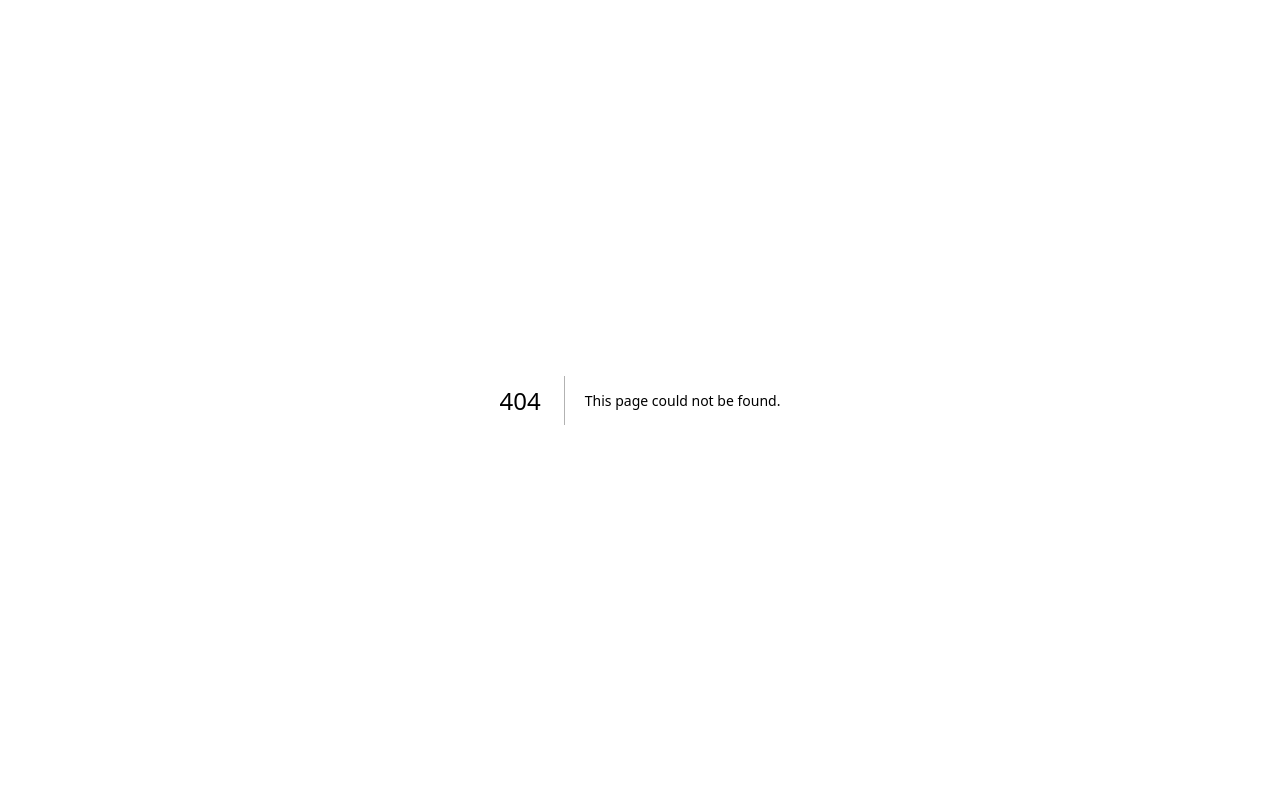
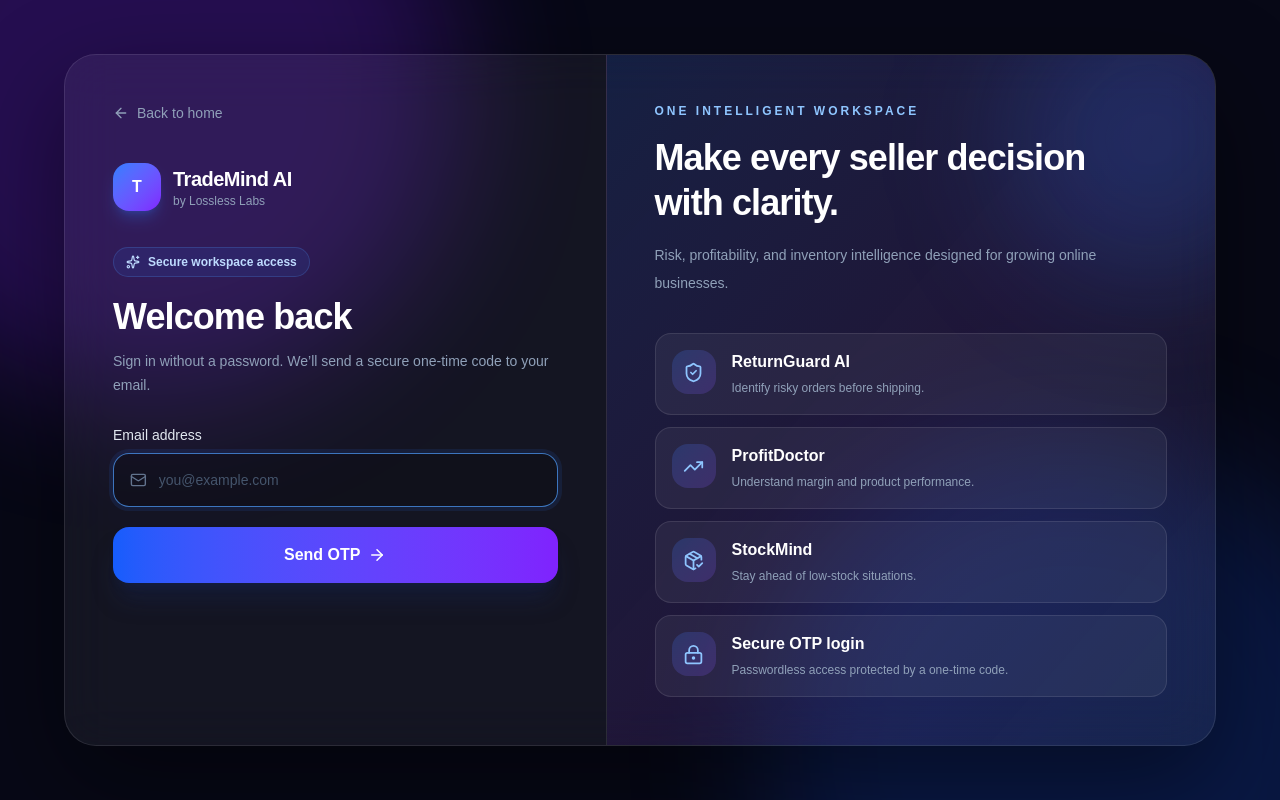
Before and after one commit to sajib-kundu-ai/TradeMind-AI, a Next.js app in the folder frontend/: page /login in a window 1280 px wide. Before the commit this address had no page. Built offline with nearby package versions, Linux system fonts and the light colour scheme; no server answers.

Commit message:
feat: add email OTP login page

```diff
--- /dev/null
+++ b/frontend/app/login/page.js
@@ -0,0 +1,135 @@
+"use client";
+
+import { requestOtp, verifyOtp } from "@/lib/api";
+import {
+  ArrowLeft,
+  ArrowRight,
+  CheckCircle2,
+  LockKeyhole,
+  Mail,
+  PackageCheck,
+  ShieldCheck,
+  Sparkles,
+  TrendingUp,
+} from "lucide-react";
+import Link from "next/link";
+import { useRouter, useSearchParams } from "next/navigation";
+import { Suspense, useEffect, useState } from "react";
+
+function safeDestination(value) {
+  return value?.startsWith("/") && !value.startsWith("//") && !value.startsWith("/login")
+    ? value
+    : "/dashboard";
+}
+
+function LoginContent() {
+  const router = useRouter();
+  const searchParams = useSearchParams();
+  const destination = safeDestination(searchParams.get("next"));
+  const [step, setStep] = useState("email");
+  const [email, setEmail] = useState("");
+  const [otp, setOtp] = useState("");
+  const [loading, setLoading] = useState(false);
+  const [error, setError] = useState("");
+  const [success, setSuccess] = useState("");
+
+  useEffect(() => {
+    if (window.localStorage.getItem("trademind_token")) {
+      router.replace(destination);
+    }
+  }, [destination, router]);
+
+  async function handleRequestOtp(event) {
+    event.preventDefault();
+    setLoading(true);
+    setError("");
+    setSuccess("");
+    try {
+      await requestOtp(email.trim());
+      setStep("otp");
+      setSuccess("OTP sent successfully. Please check your email.");
+    } catch (requestError) {
+      setError(requestError.message);
+    } finally {
+      setLoading(false);
+    }
+  }
+
+  async function handleVerifyOtp(event) {
+    event.preventDefault();
+    setLoading(true);
+    setError("");
+    try {
+      const data = await verifyOtp(email.trim(), otp);
+      window.localStorage.setItem("trademind_token", data.access_token);
+      router.replace(destination);
+    } catch (requestError) {
+      setError(requestError.message);
+    } finally {
+      setLoading(false);
+    }
+  }
+
+  function changeEmail() {
+    setStep("email");
+    setOtp("");
+    setError("");
+    setSuccess("");
+  }
+
+  const features = [
+    [ShieldCheck, "ReturnGuard AI", "Identify risky orders before shipping."],
+    [TrendingUp, "ProfitDoctor", "Understand margin and product performance."],
+    [PackageCheck, "StockMind", "Stay ahead of low-stock situations."],
+    [LockKeyhole, "Secure OTP login", "Passwordless access protected by a one-time code."],
+  ];
+
+  return (
+    <main className="relative min-h-screen overflow-hidden bg-[#070816] px-5 py-6 text-white sm:px-8 lg:flex lg:items-center lg:py-10">
+      <div className="pointer-events-none absolute -left-40 top-[-220px] h-[620px] w-[620px] rounded-full bg-violet-600/25 blur-3xl" />
+      <div className="pointer-events-none absolute bottom-[-260px] right-[-100px] h-[620px] w-[620px] rounded-full bg-blue-600/20 blur-3xl" />
+
+      <div className="relative z-10 mx-auto grid w-full max-w-6xl overflow-hidden rounded-[2rem] border border-white/10 bg-white/[0.055] shadow-[0_35px_100px_rgba(0,0,0,0.45)] backdrop-blur-xl lg:grid-cols-[0.94fr_1.06fr]">
+        <section className="p-7 sm:p-10 lg:p-12">
+          <Link href="/" className="mb-10 inline-flex items-center gap-2 text-sm text-slate-400 transition hover:text-white"><ArrowLeft size={16} /> Back to home</Link>
+
+          <div className="mb-9 flex items-center gap-3">
+            <div className="flex h-12 w-12 items-center justify-center rounded-2xl bg-gradient-to-br from-blue-500 to-violet-600 font-bold shadow-lg shadow-blue-500/25">T</div>
+            <div><h1 className="text-xl font-bold tracking-tight">TradeMind AI</h1><p className="text-xs text-slate-400">by Lossless Labs</p></div>
+          </div>
+
+          <span className="inline-flex items-center gap-2 rounded-full border border-blue-400/20 bg-blue-500/10 px-3 py-1.5 text-xs font-semibold text-blue-200"><Sparkles size={14} /> Secure workspace access</span>
+          <h2 className="mt-5 text-3xl font-bold tracking-tight sm:text-4xl">{step === "email" ? "Welcome back" : "Check your inbox"}</h2>
+          <p className="mt-3 max-w-md text-sm leading-6 text-slate-400">{step === "email" ? "Sign in without a password. We’ll send a secure one-time code to your email." : <>Enter the six-digit code sent to <span className="font-semibold text-slate-200">{email}</span>.</>}</p>
+
+          {success && <p role="status" className="mt-5 flex items-start gap-2 rounded-2xl border border-emerald-400/20 bg-emerald-500/10 p-3.5 text-sm text-emerald-200"><CheckCircle2 className="mt-0.5 shrink-0" size={17} />{success}</p>}
+          {error && <p role="alert" className="mt-5 rounded-2xl border border-rose-400/20 bg-rose-500/10 p-3.5 text-sm text-rose-200">{error}</p>}
+
+          {step === "email" ? (
+            <form onSubmit={handleRequestOtp} className="mt-7 space-y-5">
+              <div><label className="mb-2 block text-sm font-medium text-slate-200" htmlFor="email">Email address</label><div className="flex items-center gap-3 rounded-2xl border border-white/10 bg-black/20 px-4 transition focus-within:border-blue-400/70 focus-within:ring-4 focus-within:ring-blue-500/10"><Mail size={18} className="text-slate-500" /><input id="email" type="email" required autoFocus autoComplete="email" value={email} onChange={(event) => setEmail(event.target.value)} placeholder="you@example.com" className="w-full bg-transparent py-4 text-sm outline-none placeholder:text-slate-600" /></div></div>
+              <button disabled={loading} className="group flex w-full items-center justify-center gap-2 rounded-2xl bg-gradient-to-r from-blue-600 to-violet-600 px-5 py-4 font-semibold shadow-xl shadow-blue-950/40 transition hover:-translate-y-0.5 hover:from-blue-500 hover:to-violet-500 disabled:cursor-not-allowed disabled:opacity-60">{loading ? "Sending secure code…" : "Send OTP"}{!loading && <ArrowRight className="transition group-hover:translate-x-1" size={18} />}</button>
+            </form>
+          ) : (
+            <form onSubmit={handleVerifyOtp} className="mt-7 space-y-5">
+              <div><label className="mb-2 block text-sm font-medium text-slate-200" htmlFor="otp">One-time code</label><div className="rounded-2xl border border-white/10 bg-black/20 px-4 transition focus-within:border-violet-400/70 focus-within:ring-4 focus-within:ring-violet-500/10"><input id="otp" type="text" required autoFocus inputMode="numeric" autoComplete="one-time-code" pattern="[0-9]{6}" maxLength={6} value={otp} onChange={(event) => setOtp(event.target.value.replace(/\D/g, ""))} placeholder="••••••" aria-describedby="otp-help" className="w-full bg-transparent py-4 text-center text-2xl font-bold tracking-[0.65em] outline-none placeholder:tracking-[0.45em] placeholder:text-slate-600" /></div><p id="otp-help" className="mt-2 text-xs text-slate-500">The code expires shortly and can only be used once.</p></div>
+              <button disabled={loading || otp.length !== 6} className="w-full rounded-2xl bg-gradient-to-r from-blue-600 to-violet-600 px-5 py-4 font-semibold shadow-xl shadow-blue-950/40 transition hover:-translate-y-0.5 disabled:cursor-not-allowed disabled:opacity-50">{loading ? "Verifying code…" : "Verify and continue"}</button>
+              <button type="button" onClick={changeEmail} className="w-full rounded-xl py-2 text-sm font-medium text-slate-400 transition hover:bg-white/5 hover:text-white">Change email</button>
+            </form>
+          )}
+        </section>
+
+        <aside className="relative hidden overflow-hidden border-l border-white/10 bg-gradient-to-br from-blue-600/15 via-violet-600/10 to-transparent p-12 lg:flex lg:flex-col lg:justify-center">
+          <div className="absolute right-[-80px] top-[-60px] h-72 w-72 rounded-full bg-blue-500/20 blur-3xl" />
+          <div className="relative"><p className="text-xs font-semibold uppercase tracking-[0.25em] text-blue-300">One intelligent workspace</p><h3 className="mt-4 max-w-md text-4xl font-bold leading-tight tracking-tight">Make every seller decision with clarity.</h3><p className="mt-4 max-w-lg text-sm leading-7 text-slate-400">Risk, profitability, and inventory intelligence designed for growing online businesses.</p>
+            <div className="mt-9 grid gap-3">{features.map(([Icon, title, description]) => <div key={title} className="group flex gap-4 rounded-2xl border border-white/10 bg-white/[0.055] p-4 transition hover:-translate-y-0.5 hover:border-blue-400/20 hover:bg-white/[0.08]"><span className="flex h-11 w-11 shrink-0 items-center justify-center rounded-2xl bg-gradient-to-br from-blue-500/20 to-violet-500/20 text-blue-300"><Icon size={21} /></span><div><p className="font-semibold">{title}</p><p className="mt-1 text-xs leading-5 text-slate-400">{description}</p></div></div>)}</div>
+          </div>
+        </aside>
+      </div>
+    </main>
+  );
+}
+
+export default function LoginPage() {
+  return <Suspense fallback={<main className="min-h-screen bg-[#070816]" />}><LoginContent /></Suspense>;
+}
```
